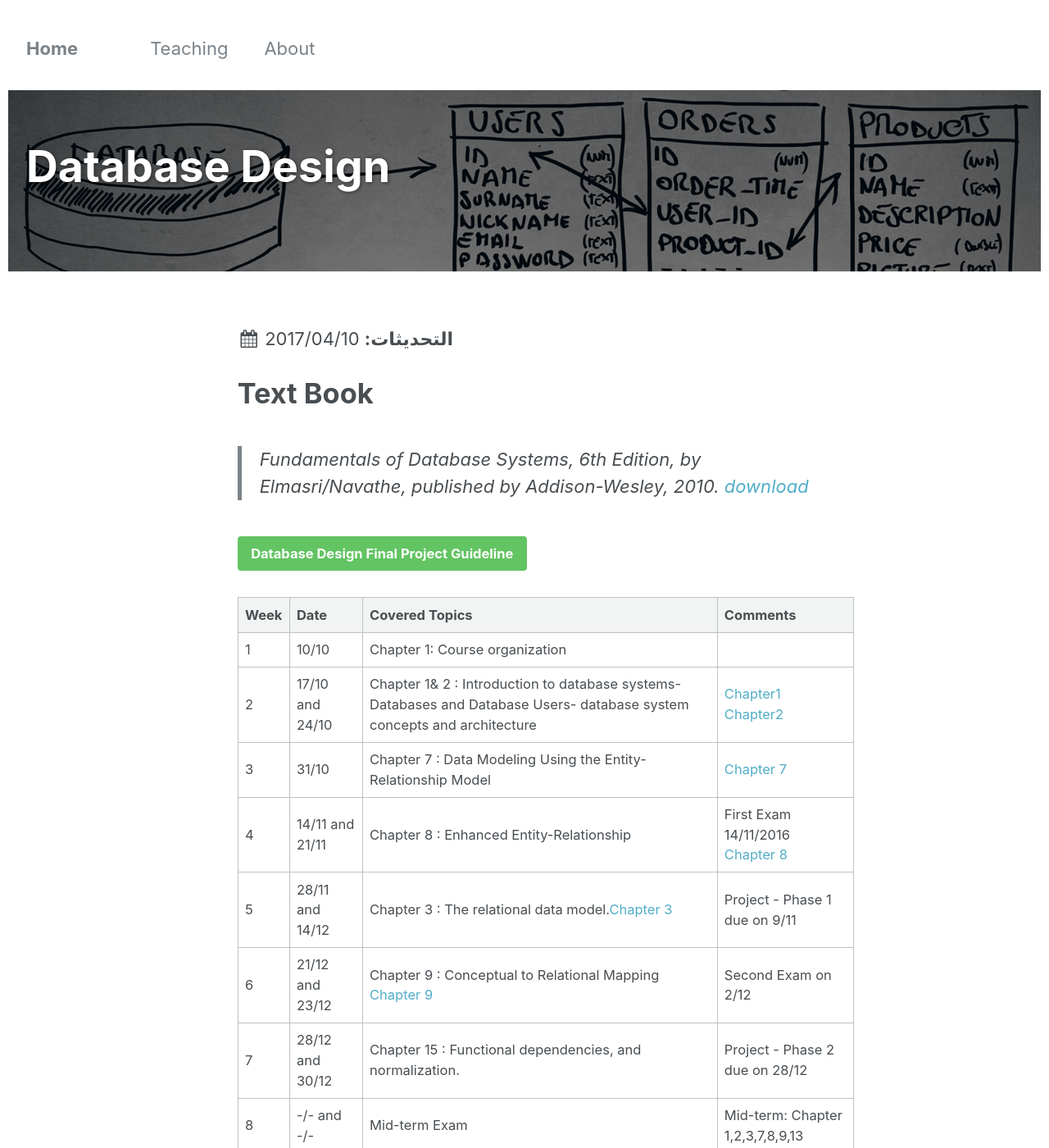
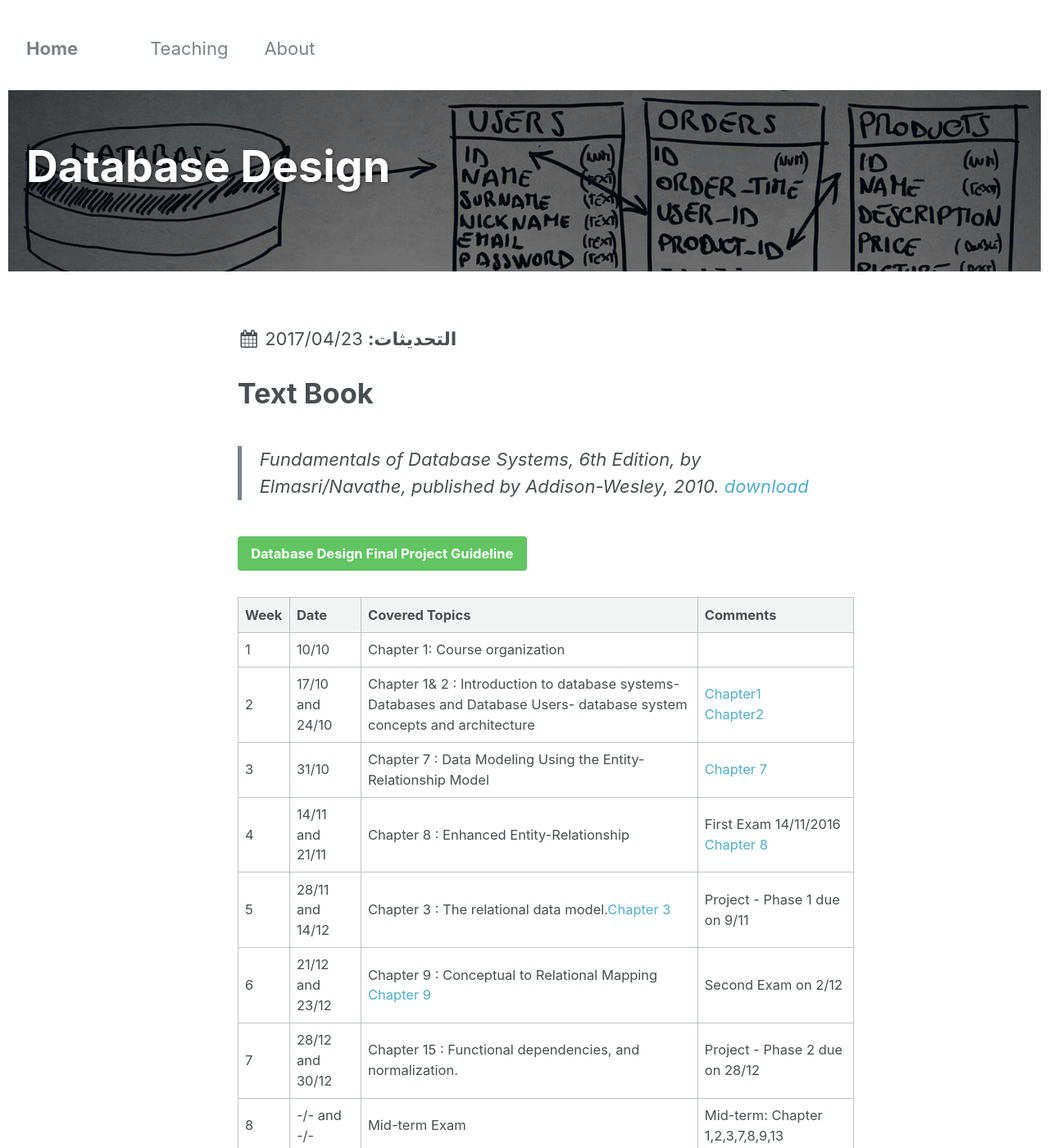
Before and after one commit to alaidi/alaidi.github.io, a Jekyll site: the page built from _posts/courses/2016-2017/2016-9-25-Database.markdown, in a window 1280 px wide and 1400 px high. Shown: the whole window at 82% size. Built offline with Jekyll 4.4.1, drawn with Linux system fonts in a browser that asks for light colours; comment, search, counter and statistics services are not loaded; part of the change alters nothing that is shown.

```diff
--- a/_posts/courses/2016-2017/2016-9-25-Database.markdown
+++ b/_posts/courses/2016-2017/2016-9-25-Database.markdown
@@ -1,6 +1,6 @@
 ---
 title:  "Database Design"
-date:   2017-04-11 00:22:02 +0300
+date:   2017-04-24 00:22:02 +0300
 class: "Department of Computer Science Education college - Wasit university Second stage"
 categories: 2016-2017
 header:
@@ -31,7 +31,7 @@ header:
 | 8    | -/- and -/-      | Mid-term Exam                                                                                                            | Mid-term: Chapter 1,2,3,7,8,9,13                                                       |
 | 9    |                  | Chapter 6 : Relational algebra and Relational calculus                                                                   |                                                                                        |
 | 10   | 7/3              | Chapter 4&5 : The SQL database language 1.                                                                               | [Chapter 4&5][ch04]                                                                    |
-| 11   | 14/3             | Chapter 4&5 : The SQL database language 2.                                                                               |  [company sql][company] [SQL Joins][SQLJoins]                                          |
+| 11   | 14/3             | Chapter 4&5 : The SQL database language 2.                                                                               | [company sql][company] [SQL Joins][SQLJoins][[TRRIGERS][TRRIGERS]                         |
 | 12   | 21/3             | Chapter 13 : Database programming techniques.                                                                            | Lab Exam on 16/3 Project <br> Phase 3 due on                                           |
 | 13   | 28/3 and 4/4     | Chapter 17 : Disk Storage, Basic File Structures and Hashing Chapter 18 : Indexing Structures for Files                  | Third Exam on 30/3                                                                     |
 | 14   | 11/4 and 18/4    | Chapter 18 : Indexing Structures for Files                                                                               |                                                                                        |
@@ -48,3 +48,4 @@ header:
 [ch09]: {{ site.baseurl }}/download/2016-2017/database/ch09.pptx
 [company]: {{ site.baseurl }}/download/2016-2017/database/company.sql
 [SQLJoins]: {{ site.baseurl }}/download/2016-2017/database/SQLJoins.pdf
+[TRRIGERS]: {{ site.baseurl }}/download/2016-2017/database/TRRIGERS.pdf
```
